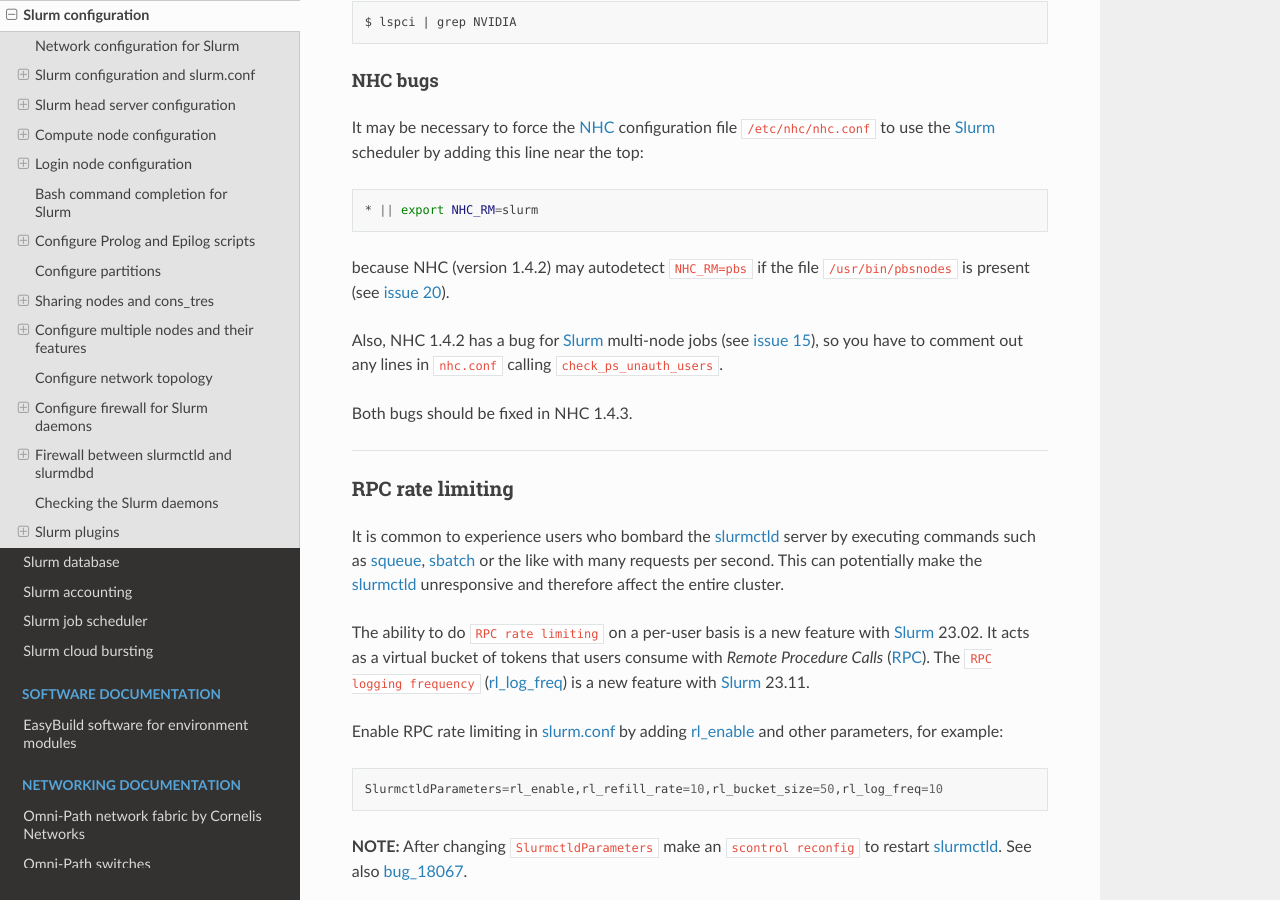
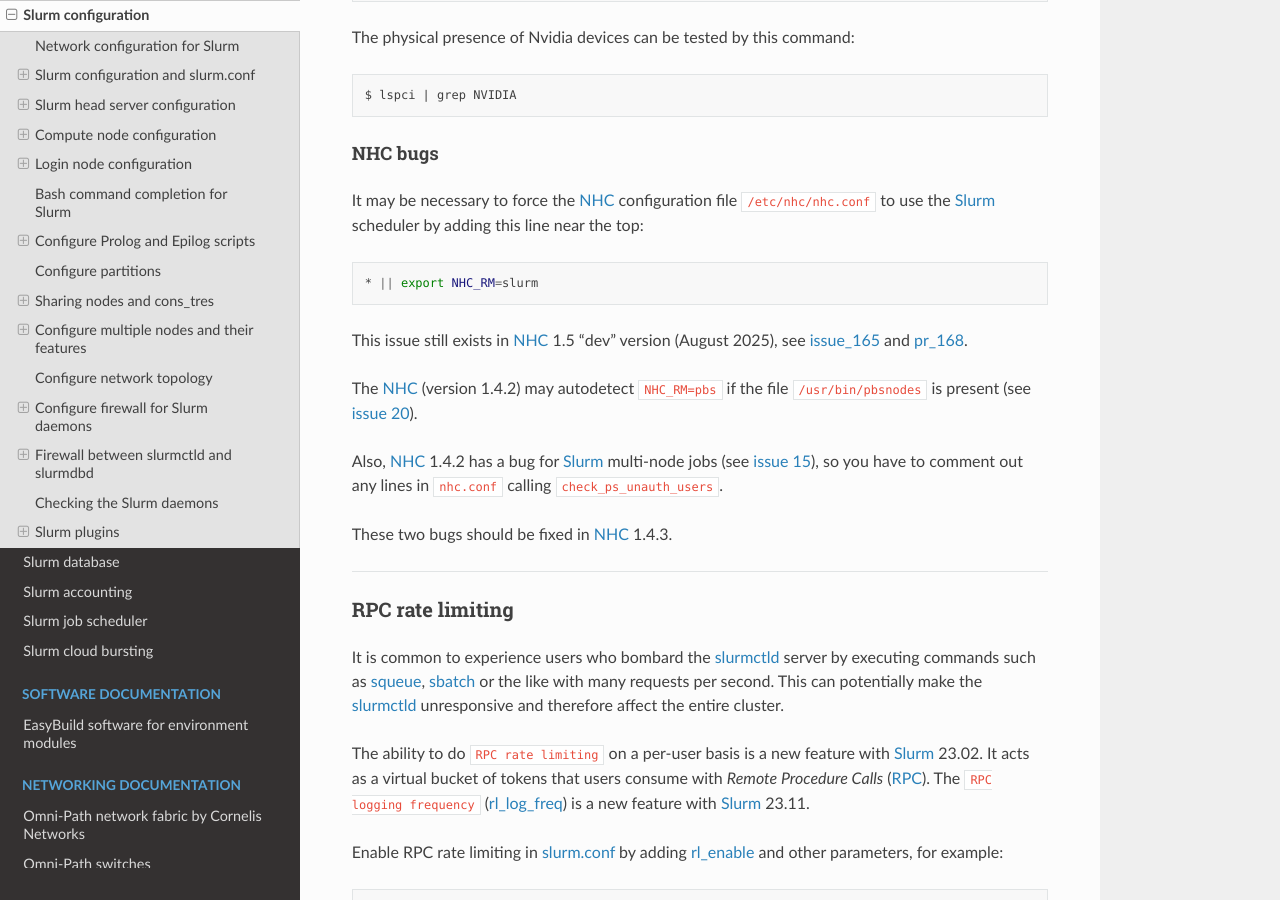
Before and after one commit to OleHolmNielsen/Niflheim_system, a Sphinx documentation site: the page built from docs/Slurm_configuration.rst, in a window 1280 px wide and 900 px high, scrolled down 14172 px. Built offline with Sphinx 7.4.7 and the Read the Docs theme 3.1.0, drawn with Linux system fonts in a browser that asks for light colours; some of the changed text lies outside the part shown.

Commit message:
Links to NHC issues

```diff
--- a/docs/Slurm_configuration.rst
+++ b/docs/Slurm_configuration.rst
@@ -539,6 +539,8 @@
   # Check OmniPath/Infiniband link
   x*.nifl.fysik.dtu.dk  || check_hw_ib 100
 
+The ``export NHC_RM=slurm`` is merely a workaround currently required (August 2025), see issue_165_ and pr_168_.
+
 If you want to receive E-mail alerts from NHC_, you can add a crontab_ entry to execute the ``nhc-wrapper`` script, see the NHC_ page section *Periodic Execution*.
 
 For example, to execute the NHC_ check once per hour with a specified E-mail interval of 1 day, add this to the system's crontab_::
@@ -603,12 +605,17 @@
 
   * || export NHC_RM=slurm
 
-because NHC (version 1.4.2) may autodetect ``NHC_RM=pbs`` if the file ``/usr/bin/pbsnodes`` is present (see `issue 20 <https://github.com/mej/nhc/issues/20>`_).
-
-Also, NHC 1.4.2 has a bug for Slurm_ multi-node jobs (see `issue 15 <https://github.com/mej/nhc/issues/15>`_),
+This issue still exists in NHC_ 1.5 "dev" version (August 2025), see issue_165_ and pr_168_.
+
+The NHC_ (version 1.4.2) may autodetect ``NHC_RM=pbs`` if the file ``/usr/bin/pbsnodes`` is present (see `issue 20 <https://github.com/mej/nhc/issues/20>`_).
+
+Also, NHC_ 1.4.2 has a bug for Slurm_ multi-node jobs (see `issue 15 <https://github.com/mej/nhc/issues/15>`_),
 so you have to comment out any lines in ``nhc.conf`` calling ``check_ps_unauth_users``.
 
-Both bugs should be fixed in NHC 1.4.3.
+These two bugs should be fixed in NHC_ 1.4.3.
+
+.. _issue_165: https://github.com/mej/nhc/issues/165
+.. _pr_168: https://github.com/mej/nhc/pull/168
 
 --------------------------------------------------------------------------
 
```
